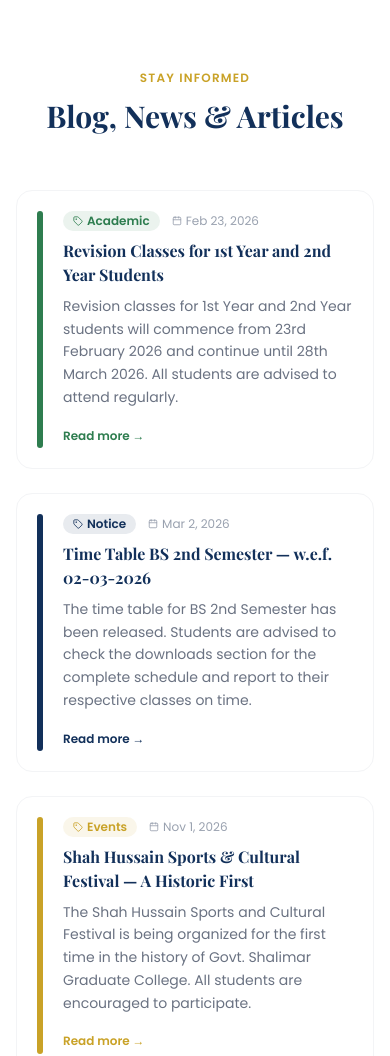
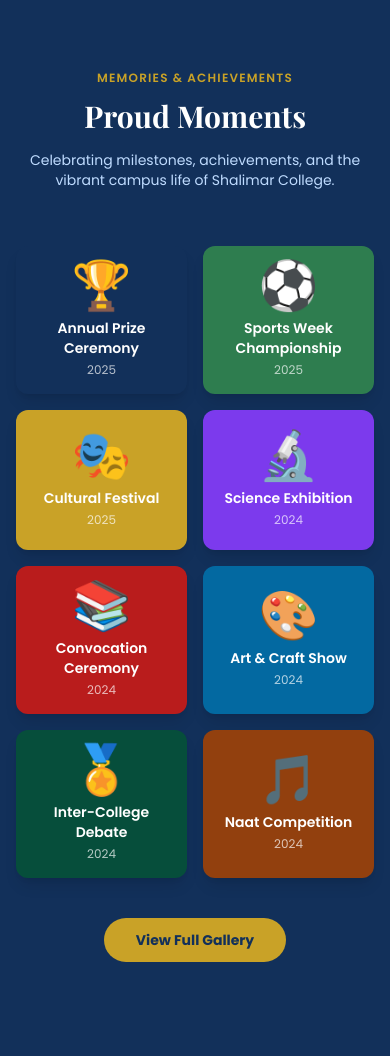
Before and after one commit to aqibawan2003/shalimar-collage-website, a Next.js app: page / in a window 390 px wide. Shown: the part 6835-7891 px from the top of the page. Built offline with nearby package versions, Linux system fonts and the light colour scheme.

Commit message:
Add src/components/ProudMoments.tsx

```diff
--- /dev/null
+++ b/src/components/ProudMoments.tsx
@@ -0,0 +1,107 @@
+"use client";
+import { useState } from "react";
+import { X, ChevronLeft, ChevronRight } from "lucide-react";
+import Link from "next/link";
+
+const moments = [
+  { emoji: "🏆", title: "Annual Prize Ceremony", year: "2025", color: "#12305A" },
+  { emoji: "⚽", title: "Sports Week Championship", year: "2025", color: "#2E7D4F" },
+  { emoji: "🎭", title: "Cultural Festival", year: "2025", color: "#C9A227" },
+  { emoji: "🔬", title: "Science Exhibition", year: "2024", color: "#7c3aed" },
+  { emoji: "📚", title: "Convocation Ceremony", year: "2024", color: "#b91c1c" },
+  { emoji: "🎨", title: "Art & Craft Show", year: "2024", color: "#0369a1" },
+  { emoji: "🏅", title: "Inter-College Debate", year: "2024", color: "#064e3b" },
+  { emoji: "🎵", title: "Naat Competition", year: "2024", color: "#92400e" },
+];
+
+export default function ProudMoments() {
+  const [lightbox, setLightbox] = useState<number | null>(null);
+
+  return (
+    <section className="py-24 px-4" style={{ backgroundColor: "#12305A" }}>
+      <div className="max-w-6xl mx-auto">
+        <div className="text-center mb-14">
+          <span className="text-xs font-semibold uppercase tracking-widest block mb-3" style={{ color: "#C9A227" }}>
+            Memories & Achievements
+          </span>
+          <h2
+            className="text-3xl sm:text-4xl font-bold text-white mb-4"
+            style={{ fontFamily: "'Playfair Display', serif" }}
+          >
+            Proud Moments
+          </h2>
+          <p className="text-blue-200 text-sm max-w-xl mx-auto">
+            Celebrating milestones, achievements, and the vibrant campus life of Shalimar College.
+          </p>
+        </div>
+
+        {/* Grid */}
+        <div className="grid grid-cols-2 sm:grid-cols-3 lg:grid-cols-4 gap-4 mb-10">
+          {moments.map((m, i) => (
+            <div
+              key={i}
+              onClick={() => setLightbox(i)}
+              className="rounded-xl overflow-hidden cursor-pointer hover:scale-105 transition-transform duration-300 shadow-lg"
+              style={{ background: m.color, minHeight: "140px" }}
+            >
+              <div className="h-full flex flex-col items-center justify-center p-4 text-center text-white">
+                <div className="text-5xl mb-2">{m.emoji}</div>
+                <div className="text-sm font-semibold">{m.title}</div>
+                <div className="text-xs opacity-70 mt-1">{m.year}</div>
+              </div>
+            </div>
+          ))}
+        </div>
+
+        <div className="text-center">
+          <Link
+            href="/gallery"
+            style={{ backgroundColor: "#C9A227", color: "#12305A" }}
+            className="inline-block font-bold text-sm px-8 py-3 rounded-full hover:-translate-y-1 hover:shadow-lg transition-all"
+          >
+            View Full Gallery
+          </Link>
+        </div>
+      </div>
+
+      {/* Lightbox */}
+      {lightbox !== null && (
+        <div
+          className="fixed inset-0 z-50 flex items-center justify-center"
+          style={{ backgroundColor: "rgba(0,0,0,0.9)" }}
+          onClick={() => setLightbox(null)}
+        >
+          <div
+            className="relative rounded-2xl p-12 text-center"
+            style={{ background: moments[lightbox].color, maxWidth: "400px", width: "90%" }}
+            onClick={(e) => e.stopPropagation()}
+          >
+            <button
+              onClick={() => setLightbox(null)}
+              className="absolute top-4 right-4 text-white/70 hover:text-white"
+            >
+              <X size={24} />
+            </button>
+            <div className="text-8xl mb-4">{moments[lightbox].emoji}</div>
+            <h3 className="text-white text-xl font-bold mb-2">{moments[lightbox].title}</h3>
+            <p className="text-white/70 text-sm">{moments[lightbox].year} — Govt. Shalimar Graduate College</p>
+            <div className="flex justify-center gap-6 mt-6">
+              <button
+                onClick={() => setLightbox((l) => ((l ?? 0) - 1 + moments.length) % moments.length)}
+                className="text-white hover:text-yellow-400"
+              >
+                <ChevronLeft size={28} />
+              </button>
+              <button
+                onClick={() => setLightbox((l) => ((l ?? 0) + 1) % moments.length)}
+                className="text-white hover:text-yellow-400"
+              >
+                <ChevronRight size={28} />
+              </button>
+            </div>
+          </div>
+        </div>
+      )}
+    </section>
+  );
+}
```
